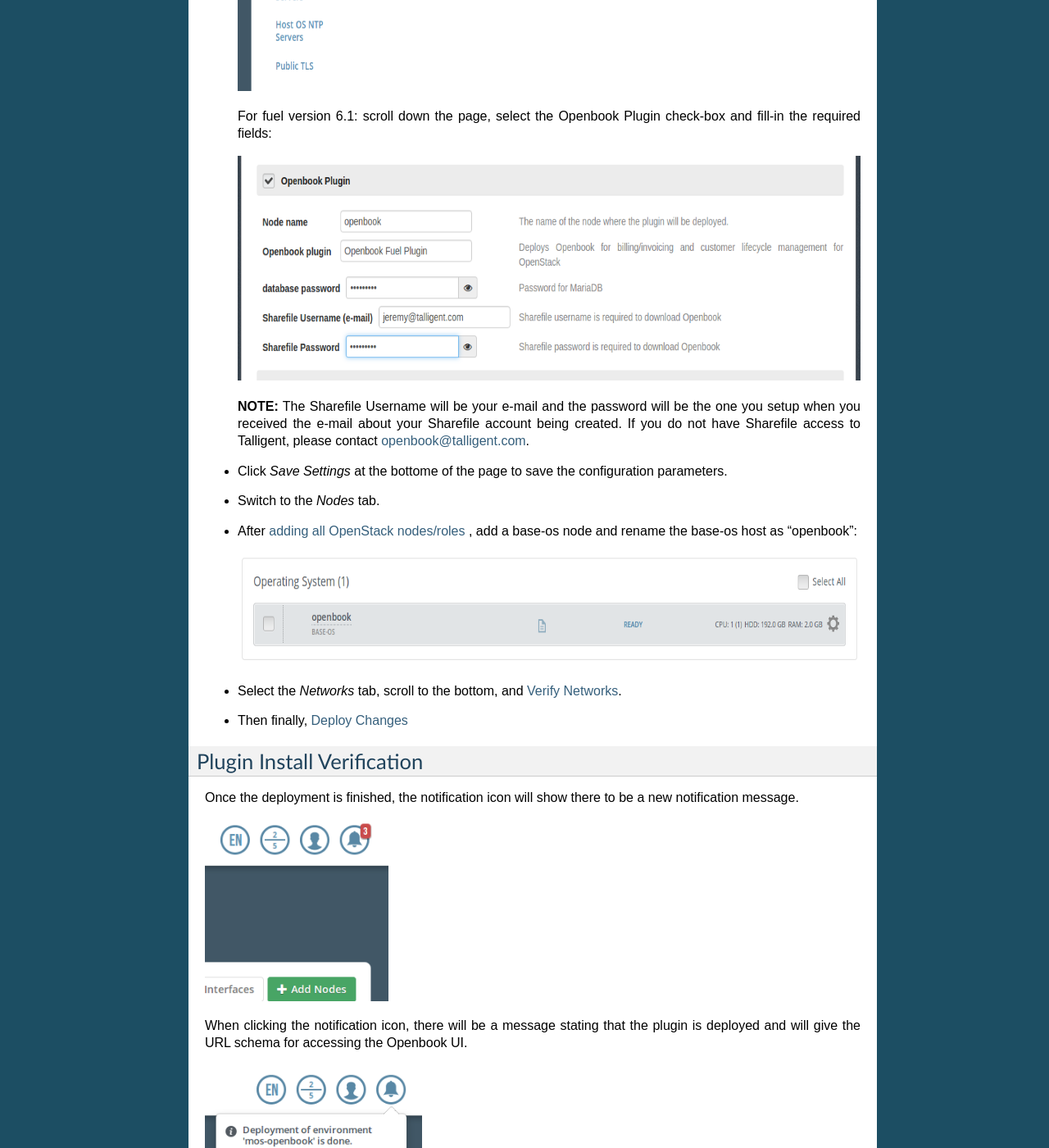
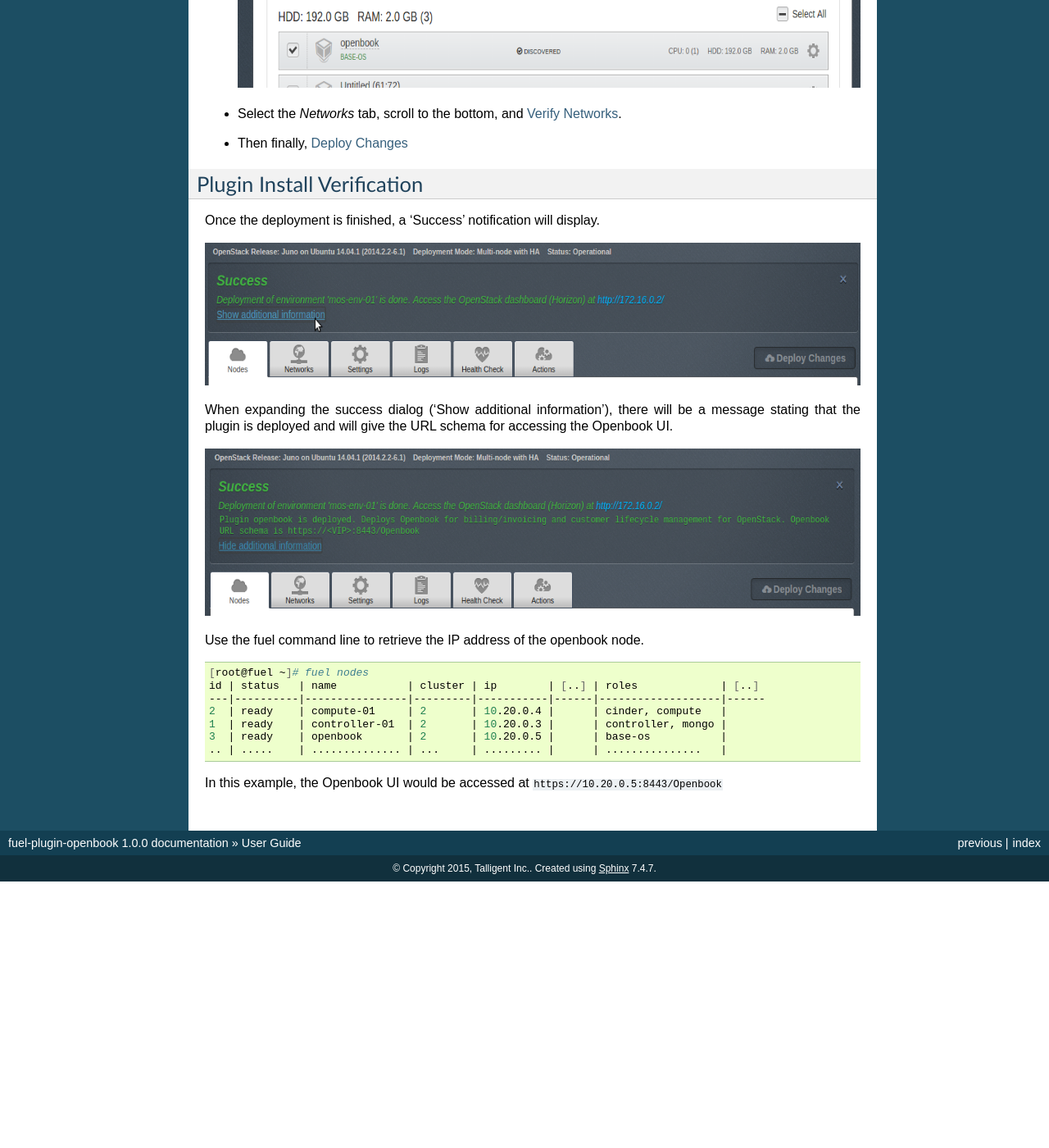
Before and after one commit to openstack-archive/fuel-plugin-openbook, a Sphinx documentation site: the page built from doc/source/guide.rst, in a window 1280 px wide and 1400 px high, scrolled down 1546 px. Shown: the whole window at 82% size. Built offline with Sphinx 7.4.7, drawn with Linux system fonts in a browser that asks for light colours; after the commit the page ends 2621 px from its top, so only the background shows below that; some of the changed text lies outside the part shown.

Commit message:
branched off for 6.1; removed all 7.0-related material
Change-Id: Id4cb9b872a2df1be598253f6a757d0ff7cdbbf75

```diff
--- a/doc/source/guide.rst
+++ b/doc/source/guide.rst
@@ -7,7 +7,7 @@
 `Contact Talligent <mailto:openbook@talligent.com>`_ to get access to the
 Talligent Sharefile account for downloading Openbook and the Openbook User Guide.
 
-#. `Create a new environment <https://docs.mirantis.com/openstack/fuel/fuel-7.0/user-guide.html#launch-wizard-to-create-new-environment>`_
+#. `Create a new environment <https://docs.mirantis.com/openstack/fuel/fuel-6.1/user-guide.html#launch-wizard-to-create-new-environment>`_
    with the Fuel UI wizard.  At the moment only the Ubuntu distribution is supported.
 
   * When stepping through the 'new OpenStack environment' wizard, be sure to enable
@@ -20,17 +20,7 @@
 
 - Click on the Settings tab of the Fuel web UI.
 
-  For fuel version 7.0: select the "Openbook Plugin" tab, enable
-  the plugin by clicking on the “Openbook Plugin” checkbox and
-  fill-in the required fields:
-
-  .. image:: _static/plugin-openbook-config_s.png
-     :alt: A screenshot of the Openbook Plugin settings UI for 7.0
-     :scale: 90%
-
-
-  For fuel version 6.1: scroll down the page, select the Openbook Plugin
-  check-box and fill-in the required fields:
+  Scroll down the page, select the Openbook Plugin check-box and fill-in the required fields:
 
   .. image:: _static/plugin-openbook-config-61.png
      :alt: A screenshot of the Openbook Plugin settings UI for 6.1
@@ -46,31 +36,31 @@
 
 - Switch to the *Nodes* tab.
 
-- After `adding all OpenStack nodes/roles <https://docs.mirantis.com/openstack/fuel/fuel-7.0/user-guide.html#add-nodes-ug>`_
-  , add a base-os node and rename the base-os host as "openbook":
+- After `adding all OpenStack nodes/roles <https://docs.mirantis.com/openstack/fuel/fuel-6.1/user-guide.html#add-nodes-ug>`_
+  , add an Operating System (base-os) node and rename the base-os host as "openbook":
 
-  .. image:: _static/openbook-node.png
+  .. image:: _static/select-os-openbook.png
      :alt: A screenshot of the Openbook host name
      :scale: 90%
 
-- Select the *Networks* tab, scroll to the bottom, and `Verify Networks <https://docs.mirantis.com/openstack/fuel/fuel-7.0/user-guide.html#verify-networks>`_.
+- Select the *Networks* tab, scroll to the bottom, and `Verify Networks <https://docs.mirantis.com/openstack/fuel/fuel-6.1/user-guide.html#verify-networks>`_.
 
-- Then finally, `Deploy Changes <https://docs.mirantis.com/openstack/fuel/fuel-7.0/user-guide.html#deploy-changes>`_
+- Then finally, `Deploy Changes <https://docs.mirantis.com/openstack/fuel/fuel-6.1/user-guide.html#deploy-changes>`_
 
 Plugin Install Verification
 +++++++++++++++++++++++++++
 
-Once the deployment is finished, the notification icon will show there to be a new notification message.
+Once the deployment is finished, a 'Success' notification will display.
 
-.. image:: _static/deploy-finished-notification.png
-   :alt: A screenshot of the notification icon with a message count
+.. image:: _static/deployment-success.png
+   :alt: A screenshot of the notification message
    :scale: 90%
 
-When clicking the notification icon, there will be a message stating that the plugin is deployed and
+When expanding the success dialog ('Show additional information'), there will be a message stating that the plugin is deployed and
 will give the URL schema for accessing the Openbook UI.
 
-.. image:: _static/deployment-finished.png
-   :alt: A screenshot of the "deployment finished" notification message
+.. image:: _static/deployment-success-full.png
+   :alt: A screenshot of the full notification message
    :scale: 90%
 
 Use the fuel command line to retrieve the IP address of the openbook node.
@@ -78,11 +68,11 @@
 .. code:: bash
 
     [root@fuel ~]# fuel nodes
-    id | status   | name             | cluster | ip        | [..] | roles             | [..]
-    ---|----------|------------------|---------|-----------|------|-------------------|------
-    2  | ready    | Untitled (84:d2) | 2       | 10.20.0.4 |      | cinder, compute   |
-    1  | ready    | Untitled (54:19) | 2       | 10.20.0.3 |      | controller, mongo |
-    3  | ready    | openbook         | 2       | 10.20.0.5 |      | base-os           |
-    .. | .....    | ................ | ...     | ......... |      | ...............   |
+    id | status   | name           | cluster | ip        | [..] | roles             | [..]
+    ---|----------|----------------|---------|-----------|------|-------------------|------
+    2  | ready    | compute-01     | 2       | 10.20.0.4 |      | cinder, compute   |
+    1  | ready    | controller-01  | 2       | 10.20.0.3 |      | controller, mongo |
+    3  | ready    | openbook       | 2       | 10.20.0.5 |      | base-os           |
+    .. | .....    | .............. | ...     | ......... |      | ...............   |
 
 In this example, the Openbook UI would be accessed at ``https://10.20.0.5:8443/Openbook``
```
Also changed, not shown: README.md (+44 -9 lines), doc/source/installation.rst (+9 -8 lines), metadata.yaml (+1 -6 lines), doc/source/_static/ceilometer-select_s.png, doc/source/_static/deployment-success-full.png (added), doc/source/_static/deployment-success.png (added), doc/source/_static/plugin-openbook-config-61.png, doc/source/_static/select-os-openbook.png (added), 1 other file.
